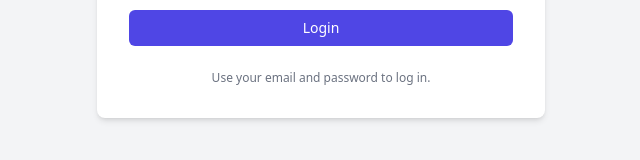
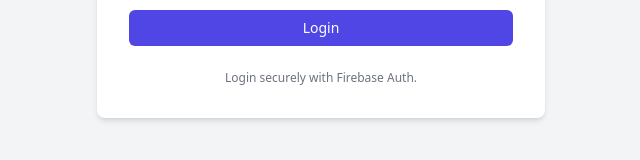
Before and after one commit to Univercitysingle/dating-app, a React (Create React App) app in the folder frontend/: page /login in a window 1280 px wide. Shown: the part 450-610 px from the top of the page, without its empty margins (319-959 px from the left). Built offline with nearby package versions, Linux system fonts and the light colour scheme; no server answers.

Commit message:
Update Login.js

```diff
--- a/frontend/src/pages/Login.js
+++ b/frontend/src/pages/Login.js
@@ -1,6 +1,8 @@
 import React, { useState } from "react";
 import { useAuth } from "../context/AuthContext";
 import { useNavigate } from "react-router-dom";
+import { signInWithEmailAndPassword } from "firebase/auth";
+import { auth } from "../firebase";
 
 function Login() {
   const [email, setEmail] = useState("");
@@ -14,10 +16,17 @@ function Login() {
     setIsLoading(true);
     setError("");
     try {
+      // 1. Use Firebase Auth to sign in
+      const userCredential = await signInWithEmailAndPassword(auth, email, password);
+      const user = userCredential.user;
+      // 2. Get Firebase ID token to send to backend (optional, for backend auth)
+      const idToken = await user.getIdToken();
+
+      // 3. (Optional) Send the ID token to your backend for custom handling
       const res = await fetch("/api/auth/login", {
         method: "POST",
         headers: { "Content-Type": "application/json" },
-        body: JSON.stringify({ email, password }),
+        body: JSON.stringify({ token: idToken }),
       });
 
       let data = {};
@@ -49,9 +58,7 @@ function Login() {
     <div className="flex flex-col items-center justify-center min-h-screen bg-gray-100 p-4">
       <div className="w-full max-w-md p-8 space-y-6 bg-white rounded-lg shadow-md">
         <h2 className="text-2xl font-bold text-center text-gray-700">Login</h2>
-
         {error && <p className="text-red-500 text-sm text-center">{error}</p>}
-
         <div>
           <label htmlFor="email" className="text-sm font-medium text-gray-700 sr-only">Email</label>
           <input
@@ -74,7 +81,6 @@ function Login() {
             className="w-full px-3 py-2 mt-1 border border-gray-300 rounded-md shadow-sm focus:outline-none focus:ring-indigo-500 focus:border-indigo-500"
           />
         </div>
-
         <button
           onClick={handleLogin}
           disabled={isLoading}
@@ -82,7 +88,7 @@ function Login() {
         >
           {isLoading ? "Logging in..." : "Login"}
         </button>
-        <p className="text-xs text-center text-gray-500">Use your email and password to log in.</p>
+        <p className="text-xs text-center text-gray-500">Login securely with Firebase Auth.</p>
       </div>
     </div>
   );
```
